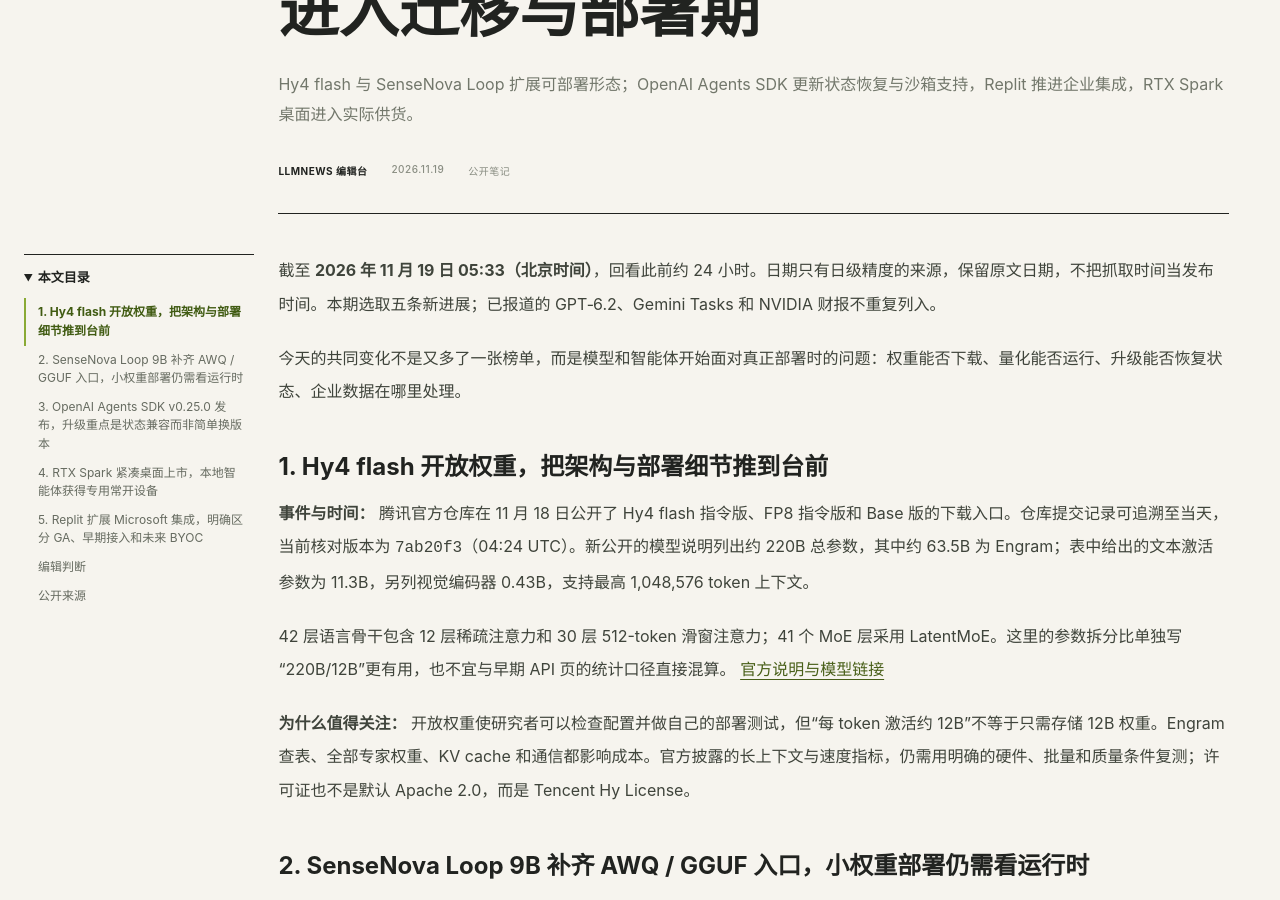
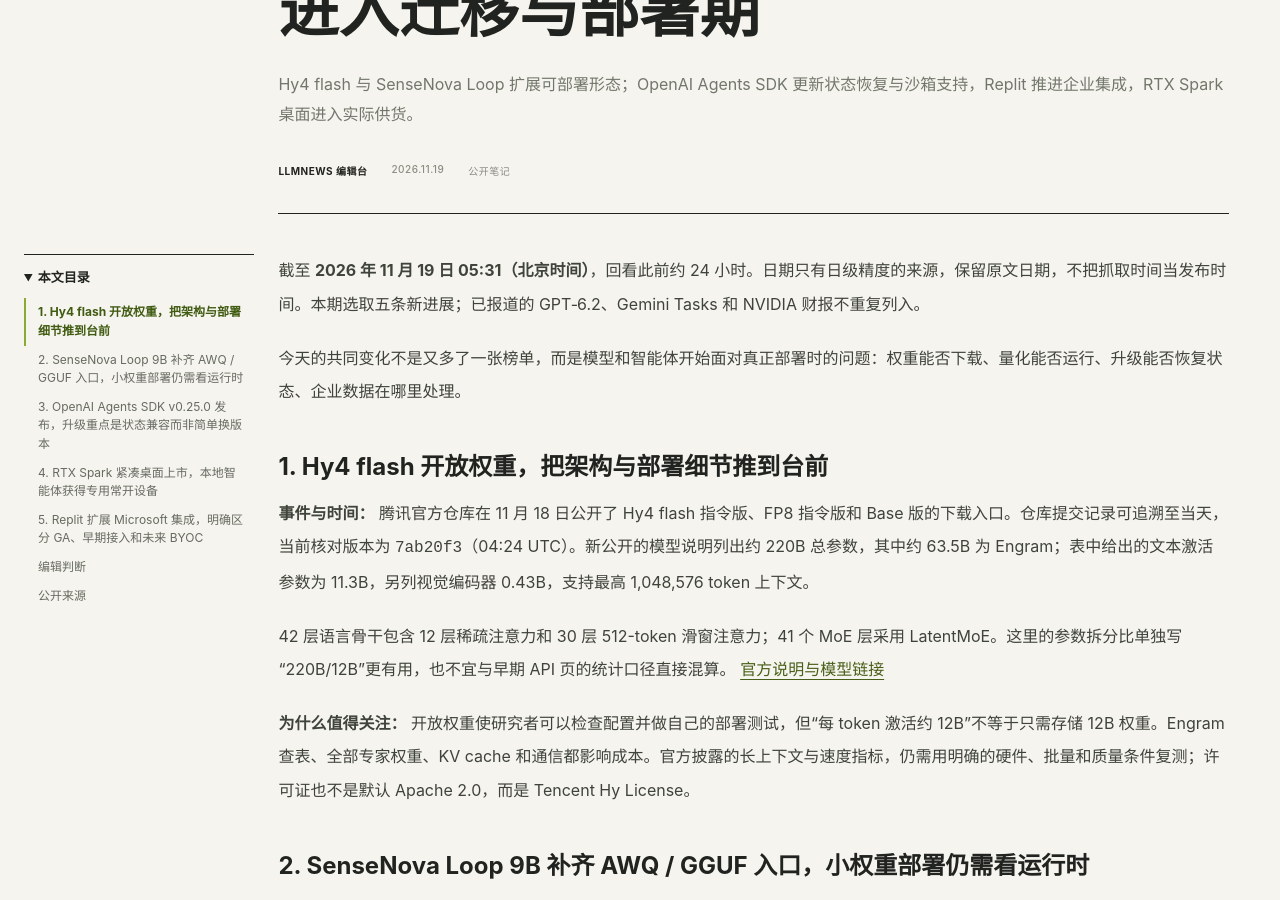
Before and after one commit to ai-v5/LLMNews, a Jekyll site: the page built from docs/_posts/2026-11-19-ai-daily-hy4-rtx-agent-deployment.md, in a window 1280 px wide and 900 px high, scrolled down 472 px. Built offline with Jekyll 4.4.1, drawn with Linux system fonts in a browser that asks for light colours.

Commit message:
使用实际检索截止时间

```diff
--- a/docs/_posts/2026-11-19-ai-daily-hy4-rtx-agent-deployment.md
+++ b/docs/_posts/2026-11-19-ai-daily-hy4-rtx-agent-deployment.md
@@ -1,6 +1,6 @@
 ---
 title: "AI 日报｜Hy4 flash 开放权重，RTX Spark 桌面上市，智能体工具进入迁移与部署期"
-date: 2026-11-19T05:33:00+08:00
+date: 2026-11-19T05:31:00+08:00
 summary: "Hy4 flash 与 SenseNova Loop 扩展可部署形态；OpenAI Agents SDK 更新状态恢复与沙箱支持，Replit 推进企业集成，RTX Spark 桌面进入实际供货。"
 section: daily
 label: "AI 动态"
@@ -19,7 +19,7 @@ sources:
     url: "https://replit.com/blog/build-where-your-business-works-replit-at-microsoft-ignite"
 ---
 
-截至 **2026 年 11 月 19 日 05:33（北京时间）**，回看此前约 24 小时。日期只有日级精度的来源，保留原文日期，不把抓取时间当发布时间。本期选取五条新进展；已报道的 GPT‑6.2、Gemini Tasks 和 NVIDIA 财报不重复列入。
+截至 **2026 年 11 月 19 日 05:31（北京时间）**，回看此前约 24 小时。日期只有日级精度的来源，保留原文日期，不把抓取时间当发布时间。本期选取五条新进展；已报道的 GPT‑6.2、Gemini Tasks 和 NVIDIA 财报不重复列入。
 
 今天的共同变化不是又多了一张榜单，而是模型和智能体开始面对真正部署时的问题：权重能否下载、量化能否运行、升级能否恢复状态、企业数据在哪里处理。
 
```
